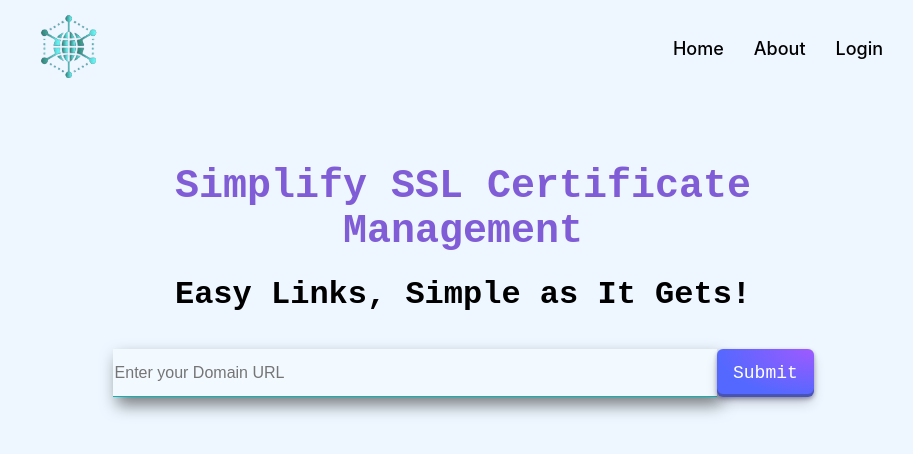
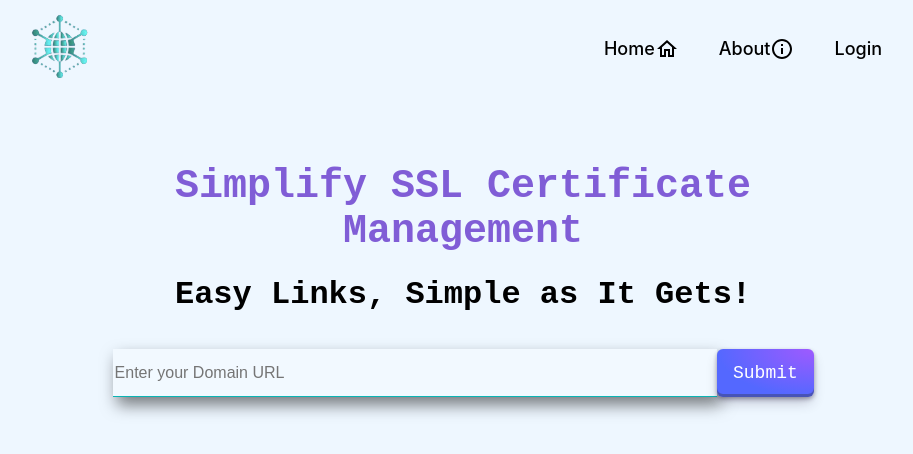
Before and after one commit to HabebNawatha/DomainsSSLManager, a React (Create React App) app in the folder Frontend/: page / in a window 1280 px wide. Shown: the top 454 px of the page, without its empty margins (177-1090 px from the left). Built offline with nearby package versions, Linux system fonts and the light colour scheme.

Commit message:
styling for responsive + navbar small changes

```diff
--- a/Frontend/src/assets/styles/AboutUsPageStyle.css
+++ b/Frontend/src/assets/styles/AboutUsPageStyle.css
@@ -20,7 +20,7 @@
 .about-us-menu-container {
     margin-top: 10px;
     display: grid;
-    grid-template-columns: repeat(auto-fill, minmax(150px, 1fr));
+    grid-template-columns: repeat(auto-fit,minmax(150px, 1fr));
     gap: 10px;
     padding: 0;
 }
--- a/Frontend/src/assets/styles/DashboardPageStyle.css
+++ b/Frontend/src/assets/styles/DashboardPageStyle.css
@@ -2,6 +2,9 @@
 .dashboard-container {
     background-color: #f5f5f5;
     padding: 24px;
+  }
+.tool-bar-div{
+    width: 100%;
   }
 
   .grid-header{
--- a/Frontend/src/assets/styles/NavBarStyle.css
+++ b/Frontend/src/assets/styles/NavBarStyle.css
@@ -19,7 +19,7 @@
   display: flex;
   justify-content: space-between;
   align-items: center;
-  padding: 1% 2%;
+  padding: 1% 1%;
   z-index: 1000;
 }
 
@@ -28,23 +28,30 @@
   margin: 0;
   padding: 0;
   display: flex;
-  position: relative;
+  justify-content: space-between;
+  align-items: center;
+  width: 100%;
 }
 
 .nav-item {
-  margin-left: 10px;
+  margin: 0 10px; /* Adjust the margin as needed */
   position: relative;
+  align-content: center;
+  height:100%;
+  padding: 10px;
 }
+
 
 .nav-link {
   color: #000000;
   font-size: large;
   font-weight: 500;
   text-decoration: none;
-  padding: 10px;
   transition: color 0.3s ease, background-color 0.3s ease;
   display: flex;
-  align-items: center; /* Align items vertically */
+  align-items: center;
+  justify-content: center;
+  height: 100%;
 }
 
 /* Hover effect with line coming from below */
@@ -100,25 +107,35 @@
     align-items: center;
     padding: 10px;
   }
+  .nav-item{
+    height: fit-content;
+  }
 
   .navbar-nav {
+    justify-content:start;
     list-style-type: none;
-    margin: 0;
-    padding: 0;
     display: flex;
     flex-direction: column;
     align-items: flex-end;
-    background-color: #1f283370;
+    background-color: #0f131870;
     position: fixed;
-    top: 0;
+    top: 5%;
     right: -100%;
-    height: 100vh;
-    width: 70%;
+    height: 80%;
+    width: 60%;
     transition: all 0.3s ease;
+    margin-top: 5%;
+    z-index: 1000;
+  }
+
+  .navbar-nav li {
+    margin-right: 2%;
+    margin-top: 2%;
   }
 
   .navbar-nav.active {
     right: 0;
+    z-index: 1000;
   }
 
   .navbar-nav ul {
--- a/Frontend/src/components/ui/DashboardToolbar.css
+++ b/Frontend/src/components/ui/DashboardToolbar.css
@@ -2,7 +2,6 @@
   display: flex;
   justify-content: space-between;
   align-items: center;
-  width: 100%;
   padding: 10px;
   margin-bottom: 2%;
   background-color: #f0f0f0;
--- a/Frontend/src/components/ui/DomainCardStyle.css
+++ b/Frontend/src/components/ui/DomainCard.css
@@ -1,10 +1,11 @@
 .domain-card {
-  margin: 15px;
+  margin-top: 15px;
+  margin-right: 15px;
+  margin-bottom: 3px;
   border: 1px solid #ccc;
   border-radius: 8px;
   box-shadow: 0 2px 4px rgba(0, 0, 0, 0.1);
   overflow: hidden;
-  width: 100%;
   max-width: 500px;
   transition: all 0.3s ease-in-out;
   position: relative;
@@ -43,7 +44,9 @@
 /* Responsive Styles */
 @media (max-width: 600px) {
   .domain-card {
-    margin: 8px;
+    margin-top: 8px;
+    margin-right: 8px;
+    margin-bottom: 3px;
   }
 
   .card-content {
--- a/Frontend/src/components/ui/DomainCard.tsx
+++ b/Frontend/src/components/ui/DomainCard.tsx
@@ -2,7 +2,7 @@ import React, { useState, useEffect } from 'react';
 import { Card, CardHeader, CardContent, Typography, IconButton } from '@mui/material';
 import Tooltip from '@mui/material/Tooltip';
 import InfoOutlinedIcon from '@mui/icons-material/InfoOutlined';
-import '../ui/DomainCardStyle.css';
+import '../ui/DomainCard.css';
 import { CertificationData } from '../../models/CertificationData';
 
 const DomainCard: React.FC<CertificationData> = ({ domain, certificateDetails }) => {
--- a/Frontend/src/index.css
+++ b/Frontend/src/index.css
@@ -8,10 +8,14 @@ body{
   background-color:rgb(238, 247, 255);
 }
 .margin{
-
   margin-right: 15%;
   margin-left: 15%;
-
+}
+@media (max-width: 768px) {
+  .margin{
+    margin-left: 5%;
+    margin-right: 5%;
+  };
 }
 .noMargin{
   margin-right: 0%;
--- a/Frontend/src/layouts/NavBar.tsx
+++ b/Frontend/src/layouts/NavBar.tsx
@@ -3,6 +3,9 @@ import { Link } from 'react-router-dom';
 import '../assets/styles/NavBarStyle.css';
 import image from '../assets/images/logo.png';
 import ProfileButton from '../components/ui/ProfileButton';
+import HomeOutlinedIcon from '@mui/icons-material/HomeOutlined';
+import InsertChartOutlinedIcon from '@mui/icons-material/InsertChartOutlined';
+import InfoOutlinedIcon from '@mui/icons-material/InfoOutlined';
 
 interface NavBarProps {
   isLoggedIn: boolean;
@@ -32,15 +35,15 @@ const NavBar: React.FC<NavBarProps> = ({ isLoggedIn, onLogout }) => {
     </div>
     <ul className={`navbar-nav ${isOpen ? 'active' : ''}`}>
       <li className="nav-item">
-              <Link to="/" className="nav-link" onClick={toggleNavbar}> Home</Link>
+        <Link to="/" className="nav-link" onClick={toggleNavbar}>Home <HomeOutlinedIcon/></Link>
       </li>
       <li className="nav-item">
-              <Link to="/aboutus" className="nav-link" onClick={toggleNavbar}> About</Link>
+        <Link to="/aboutus" className="nav-link" onClick={toggleNavbar}>About <InfoOutlinedIcon/></Link>
       </li>
       {isLoggedIn ? (
         <>
           <li className="nav-item">
-                  <Link to="/dashboard" className="nav-link" onClick={toggleNavbar}> Dashboard</Link>
+            <Link to="/dashboard" className="nav-link" onClick={toggleNavbar}>Dashboard <InsertChartOutlinedIcon/></Link>
           </li>
           <li className="nav-item">
             <ProfileButton onLogout={onLogout} />
--- a/Frontend/src/pages/DashboardPage.tsx
+++ b/Frontend/src/pages/DashboardPage.tsx
@@ -98,7 +98,9 @@ const DashboardPage: React.FC = () => {
 
     return (
         <div>
+            <div className='tool-bar-div'>
             <CertificatesToolbar onSortChange={handleSortChange} onEditClick={handleEditClick} />
+            </div>
             <div className='certificates-container'>
                 {loading ? (
                     <div className='loading-certificates'>Loading...</div>
```
Lines whose indentation alone changed are shown as unchanged.
